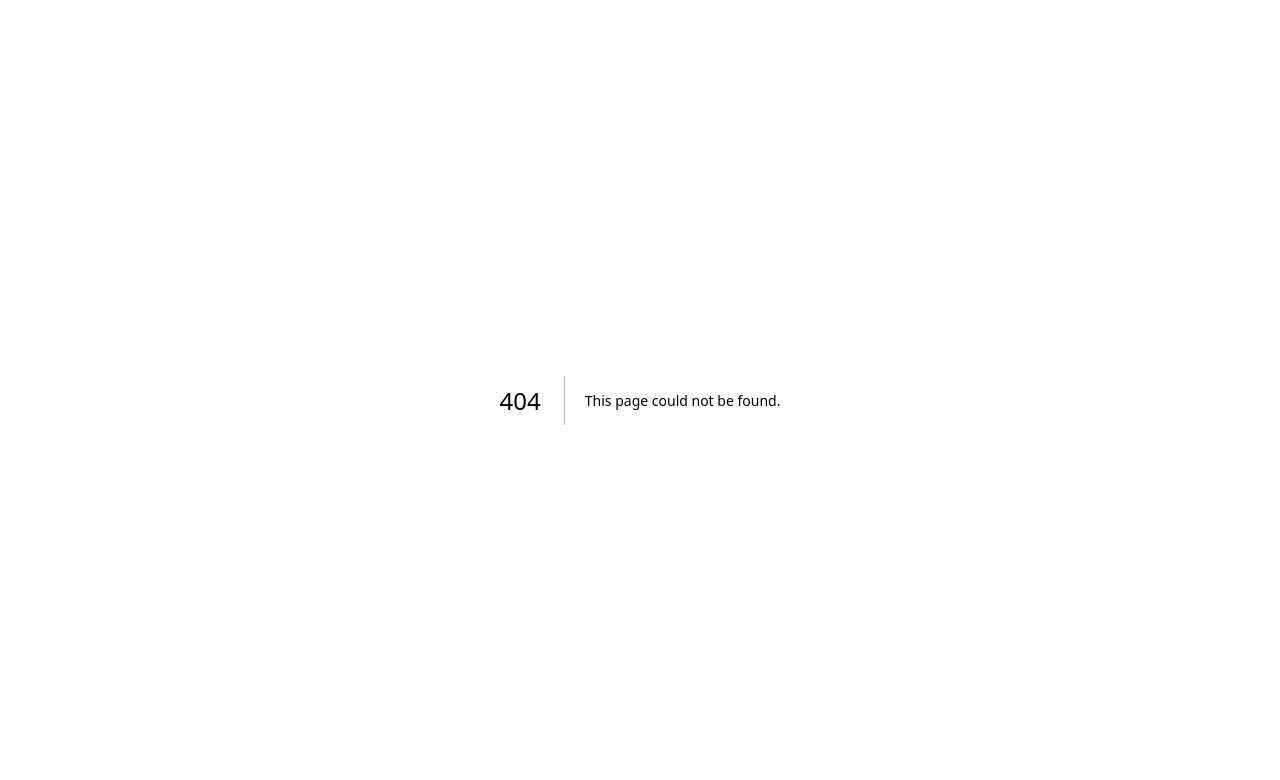
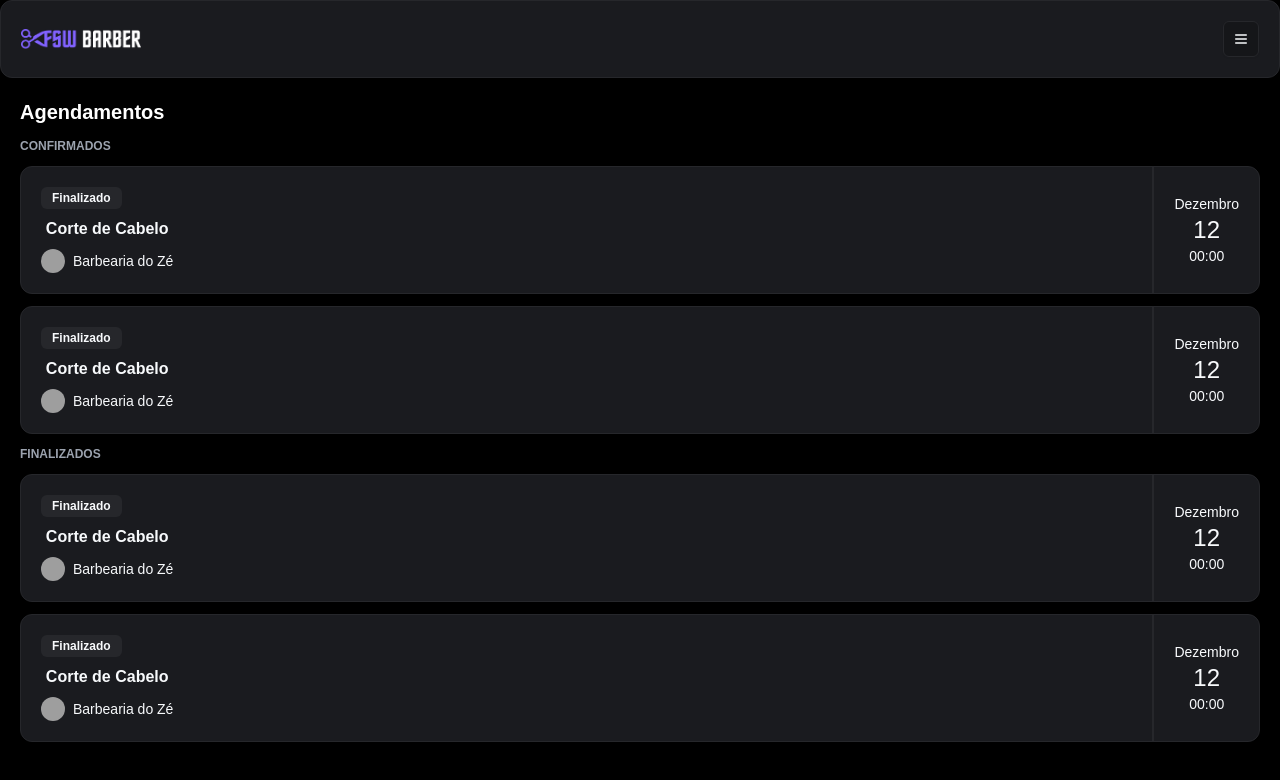
Before and after one commit to gumiranda/nextjs, a Next.js app: page /belezix/bookings in a window 1280 px wide. Before the commit this address had no page. Shown: the top 780 px of the page. Built offline with nearby package versions, Linux system fonts and the light colour scheme; grey boxes are pictures that could not be loaded.

Commit message:
Refatorar largura dos itens no componente ScrollWrapper e ListBooking

```diff
--- /dev/null
+++ b/src/app/(slices)/belezix/_actions/create-booking.ts
@@ -0,0 +1,20 @@
+"use server";
+
+import { revalidatePath } from "next/cache";
+
+interface CreateBookingParams {
+  serviceId: string;
+  date: Date;
+}
+
+export const createBooking = async (params: CreateBookingParams) => {
+  //   const user = await getServerSession(authOptions);
+  //   if (!user) {
+  //     throw new Error("Usuário não autenticado");
+  //   }
+  //   await db.booking.create({
+  //     data: { ...params, userId: (user.user as any).id },
+  //   });
+  revalidatePath("/barbershops/[id]");
+  revalidatePath("/bookings");
+};
--- /dev/null
+++ b/src/app/(slices)/belezix/_actions/delete-booking.ts
@@ -0,0 +1,12 @@
+"use server";
+
+import { revalidatePath } from "next/cache";
+
+export const deleteBooking = async (bookingId: string) => {
+  //   await db.booking.delete({
+  //     where: {
+  //       id: bookingId,
+  //     },
+  //   });
+  revalidatePath("/bookings");
+};
--- /dev/null
+++ b/src/app/(slices)/belezix/_actions/get-booking.ts
@@ -0,0 +1,19 @@
+"use server";
+
+import { endOfDay, startOfDay } from "date-fns";
+
+interface GetBookingsProps {
+  serviceId: string;
+  date: Date;
+}
+
+export const getBookings = ({ date }: GetBookingsProps) => {
+  //   return db.booking.findMany({
+  //     where: {
+  //       date: {
+  //         lte: endOfDay(date),
+  //         gte: startOfDay(date),
+  //       },
+  //     },
+  //   });
+};
--- /dev/null
+++ b/src/app/(slices)/belezix/bookings/page.tsx
@@ -0,0 +1,168 @@
+import { notFound } from "next/navigation";
+import Header from "../_components/organisms/header";
+import BookingItem from "../_components/organisms/booking-item";
+
+const Bookings = async () => {
+  const session = {
+    user: {
+      id: 1,
+      name: "John Doe",
+      email: "sasasasa@ssasaas.com",
+      phone: "999999999",
+      avatar: "https://randomuser.me/api/port",
+    },
+  };
+  if (!session?.user) {
+    // TODO: mostrar pop-up de login
+    return notFound();
+  }
+  const confirmedBookings = [
+    {
+      id: 1,
+      date: "2022-12-12",
+      time: "10:00",
+      service: {
+        barbershop: {
+          id: 1,
+          name: "Barbearia do Zé",
+          imageUrl: "https://randomuser.me/api/portraits",
+          phones: [
+            {
+              id: 1,
+              number: "999999999",
+              type: "Celular",
+            },
+          ],
+        },
+        duration: 30,
+        name: "Corte de Cabelo",
+        price: 30.0,
+      },
+      professional: {
+        id: 1,
+        name: "Maria",
+      },
+    },
+    {
+      id: 2,
+      date: "2022-12-12",
+      time: "11:00",
+      service: {
+        barbershop: {
+          id: 1,
+          name: "Barbearia do Zé",
+          imageUrl: "https://randomuser.me/api/portraits",
+          phones: [
+            {
+              id: 1,
+              number: "999999999",
+              type: "Celular",
+            },
+          ],
+        },
+        duration: 30,
+        name: "Corte de Cabelo",
+        price: 30.0,
+      },
+      professional: {
+        id: 2,
+        name: "Joana",
+      },
+    },
+  ];
+  //await getConfirmedBookings();
+  const concludedBookings = [
+    {
+      id: 3,
+      date: "2022-12-12",
+      time: "12:00",
+      service: {
+        barbershop: {
+          id: 1,
+          name: "Barbearia do Zé",
+          imageUrl: "https://randomuser.me/api/portraits",
+          phones: [
+            {
+              id: 1,
+              number: "999999999",
+              type: "Celular",
+            },
+          ],
+        },
+        duration: 30,
+        name: "Corte de Cabelo",
+        price: 30.0,
+      },
+      professional: {
+        id: 3,
+        name: "Ana",
+      },
+    },
+    {
+      id: 4,
+      date: "2022-12-12",
+      time: "13:00",
+      service: {
+        barbershop: {
+          id: 1,
+          name: "Barbearia do Zé",
+          imageUrl: "https://randomuser.me/api/portraits",
+          phones: [
+            {
+              id: 1,
+              number: "999999999",
+              type: "Celular",
+            },
+          ],
+        },
+        duration: 30,
+        name: "Corte de Cabelo",
+        price: 30.0,
+      },
+      professional: {
+        id: 4,
+        name: "Mariana",
+      },
+    },
+  ]; //await getConcludedBookings();
+
+  return (
+    <>
+      <Header />
+      <div className="space-y-3 p-5">
+        <h1 className="text-xl font-bold">Agendamentos</h1>
+        {confirmedBookings.length === 0 && concludedBookings.length === 0 && (
+          <p className="text-gray-400">Você não tem agendamentos.</p>
+        )}
+        {confirmedBookings.length > 0 && (
+          <>
+            <h2 className="mb-3 mt-6 text-xs font-bold uppercase text-gray-400">
+              Confirmados
+            </h2>
+            {confirmedBookings.map((booking) => (
+              <BookingItem
+                key={booking.id}
+                booking={JSON.parse(JSON.stringify(booking))}
+              />
+            ))}
+          </>
+        )}
+        {concludedBookings.length > 0 && (
+          <>
+            <h2 className="mb-3 mt-6 text-xs font-bold uppercase text-gray-400">
+              Finalizados
+            </h2>
+            {concludedBookings.map((booking) => (
+              <BookingItem
+                key={booking.id}
+                booking={JSON.parse(JSON.stringify(booking))}
+              />
+            ))}
+          </>
+        )}
+      </div>
+    </>
+  );
+};
+
+export default Bookings;
```
